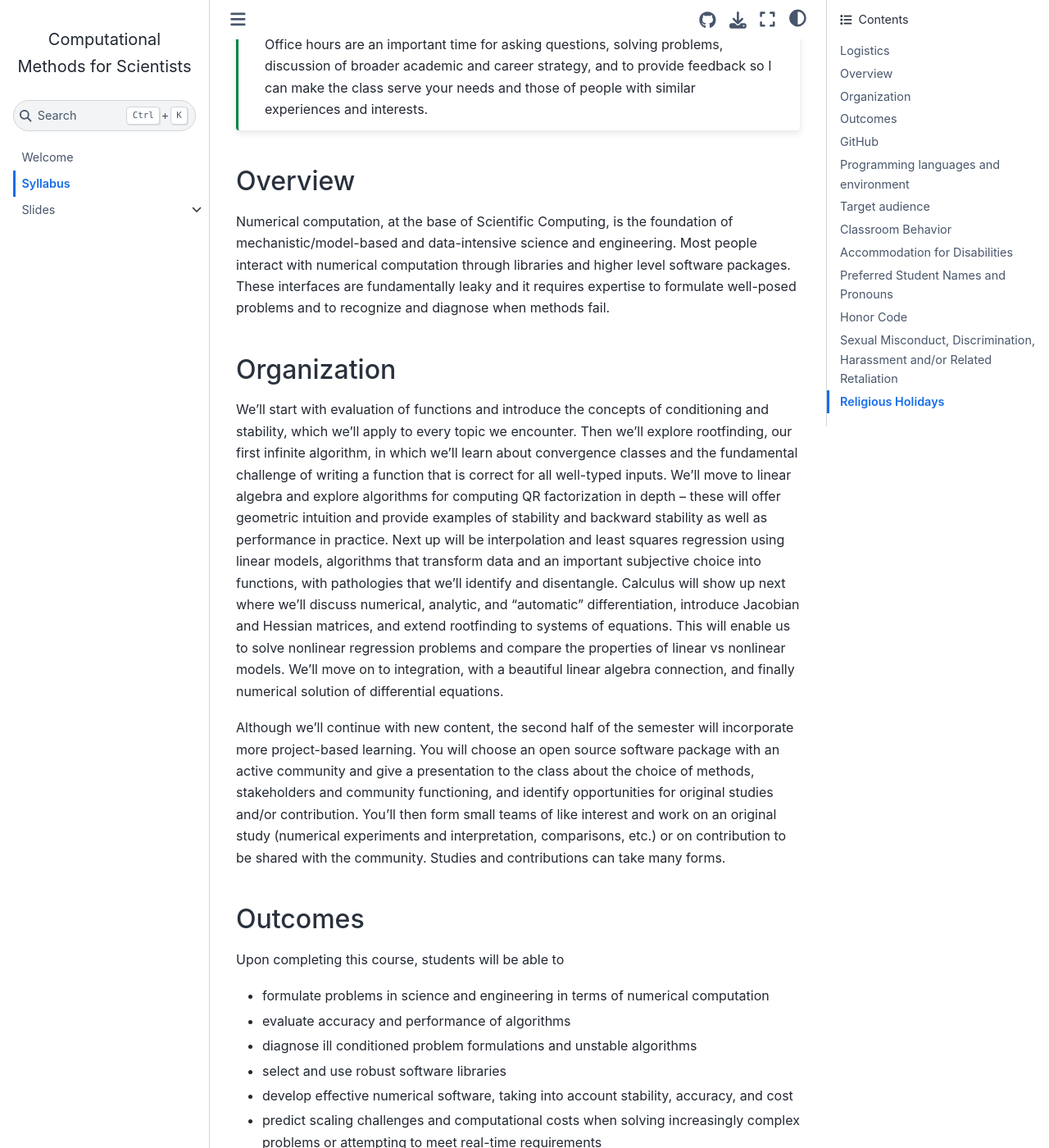
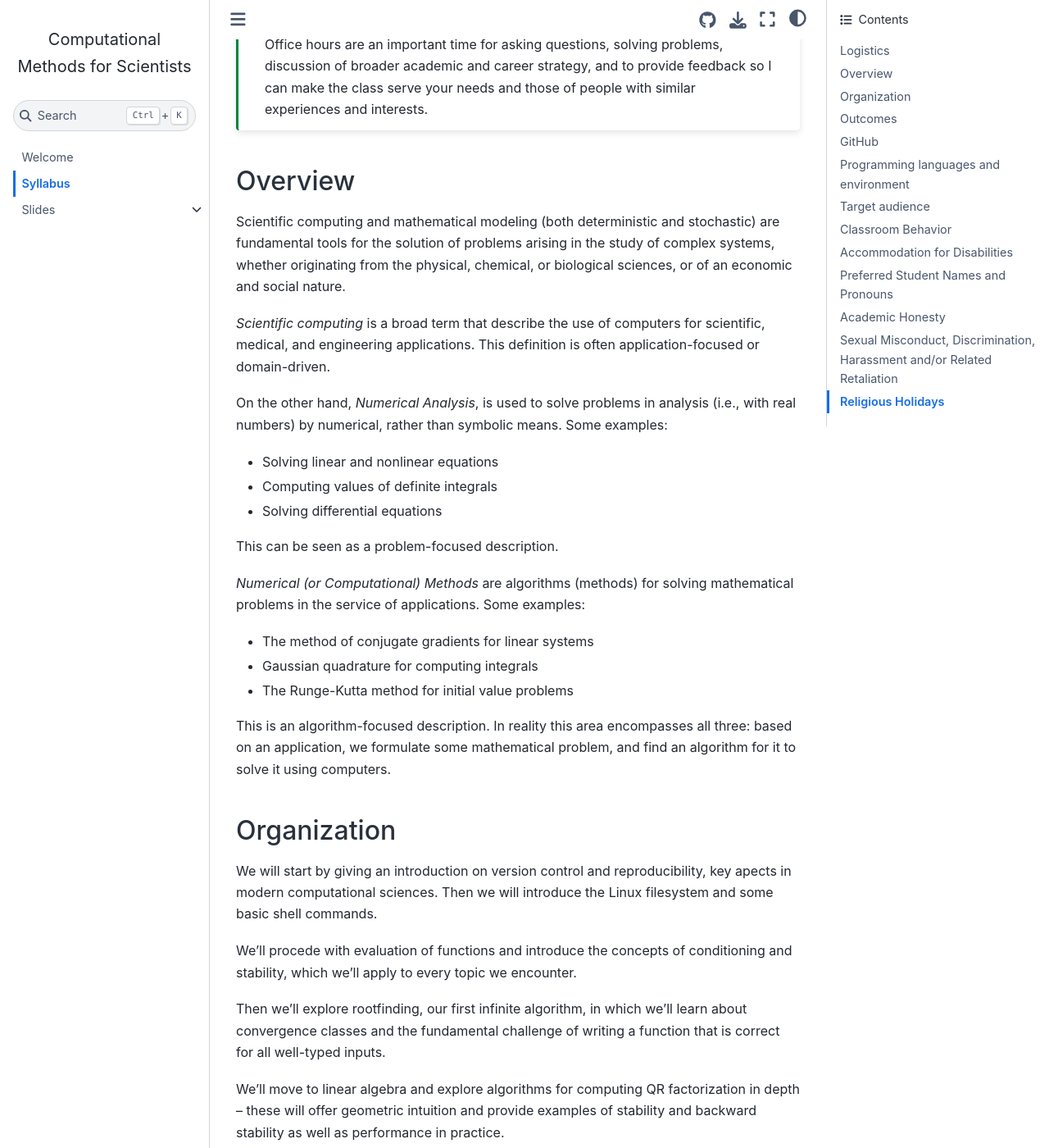
Before and after one commit to sdsu-comp526/fall24, a Jupyter Book: the page built from syllabus.md, in a window 1280 px wide and 1400 px high, scrolled down 391 px. Shown: the whole window at 82% size. Built offline with Jupyter Book 1.0.4 settings and Sphinx 7.4.7 and the Sphinx Book theme 1.1.4, drawn with Linux system fonts in a browser that asks for light colours; pages that are not in the unit, such as notebooks, are missing from menus; some of the changed text lies outside the part shown.

Commit message:
Update syllabus

```diff
--- a/syllabus.md
+++ b/syllabus.md
@@ -16,22 +16,51 @@
 
 ## Overview
 
-Numerical computation, at the base of Scientific Computing, is the foundation of mechanistic/model-based and data-intensive science and engineering.
-Most people interact with numerical computation through libraries and higher level software packages.
-These interfaces are fundamentally leaky and it requires expertise to formulate well-posed problems and to recognize and diagnose when methods fail.
+Scientific computing and mathematical modeling (both deterministic and stochastic) are fundamental tools for the solution of problems arising in the study of complex systems, whether originating from the physical, chemical, or biological sciences, or of an economic and social nature.
+
+_Scientific computing_ is a broad term that describe the use of computers for scientific, medical, and engineering applications. This definition is often application-focused or domain-driven.
+
+On the other hand, _Numerical Analysis_, is used to solve problems in analysis (i.e., with real numbers) by numerical, rather than symbolic means. Some examples:
+
+- Solving linear and nonlinear equations
+- Computing values of definite integrals
+- Solving differential equations
+
+This can be seen as a problem-focused description.
+
+_Numerical (or Computational) Methods_ are algorithms (methods) for solving mathematical problems in the
+service of applications. Some examples:
+
+- The method of conjugate gradients for linear systems
+- Gaussian quadrature for computing integrals
+- The Runge-Kutta method for initial value problems
+
+This is an algorithm-focused description.
+In reality this area encompasses all three: based on an application,
+we formulate some mathematical problem, and find an algorithm for
+it to solve it using computers.
+
 
 ## Organization
 
-We'll start with evaluation of functions and introduce the concepts of conditioning and stability, which we'll apply to every topic we encounter.
+We will start by giving an introduction on version control and reproducibility, key apects in modern computational sciences.
+Then we will introduce the Linux filesystem and some basic shell commands.
+
+We'll procede with evaluation of functions and introduce the concepts of conditioning and stability, which we'll apply to every topic we encounter.
+
 Then we'll explore rootfinding, our first infinite algorithm, in which we'll learn about convergence classes and the fundamental challenge of writing a function that is correct for all well-typed inputs.
+
 We'll move to linear algebra and explore algorithms for computing QR factorization in depth -- these will offer geometric intuition and provide examples of stability and backward stability as well as performance in practice.
+
 Next up will be interpolation and least squares regression using linear models, algorithms that transform data and an important subjective choice into functions, with pathologies that we'll identify and disentangle.
+
 Calculus will show up next where we'll discuss numerical, analytic, and "automatic" differentiation, introduce Jacobian and Hessian matrices, and extend rootfinding to systems of equations.
+
 This will enable us to solve nonlinear regression problems and compare the properties of linear vs nonlinear models.
+
 We'll move on to integration, with a beautiful linear algebra connection, and finally numerical solution of differential equations.
 
 Although we'll continue with new content, the second half of the semester will incorporate more project-based learning.
-You will choose an open source software package with an active community and give a presentation to the class about the choice of methods, stakeholders and community functioning, and identify opportunities for original studies and/or contribution.
 You'll then form small teams of like interest and work on an original study (numerical experiments and interpretation, comparisons, etc.) or on contribution to be shared with the community.
 Studies and contributions can take many forms.
 
@@ -39,64 +68,40 @@
 
 Upon completing this course, students will be able to
 
-* formulate problems in science and engineering in terms of numerical computation
+* formulate problems in science and engineering in terms of computational methods
 * evaluate accuracy and performance of algorithms
 * diagnose ill conditioned problem formulations and unstable algorithms
-* select and use robust software libraries
 * develop effective numerical software, taking into account stability, accuracy, and cost
-* predict scaling challenges and computational costs when solving increasingly complex problems or attempting to meet real-time requirements
 * communicate about the above using figures, numerical experiments, writing, and presentation
 * search for and understand relevant literature and documentation
 
 ### Expectations
 
 1. Enter with a growth mindset, practice adaptive coping, and nurture your intrinsic motivation
-2. Attend class (in-person or virtual) and participate in discussions
-    * you may choose asynchronous as needed for personal reasons, but please make sure to check in with other students and to actively experiment
-3. Annotate assigned readings and respond thoughtfully to prompts
-4. Make an honest attempt on activities, quizzes, etc.
-5. Interact with the class notebooks and read reference material
-6. Set goals and track your progress in your portfolio repository
-    * revise these goals as you learn more
-    * chase your creative impulses and include artifacts in your portfolio
-7. Meet/chat with your partner weekly for at least a few minutes
-    * share how lecture and activities are going
-    * share your goals and how you're progressing
-    * identify questions
-8. Ask or answer at least one question per week (mostly Zulip and Hypothesis)
-    * ask a question that you don't know the answer to
-    * ask a question that you do know the answer to, but you think will be a good exercise/seed for discussion
-    * ask me during office hours, write up your best understanding
-    * make a meme relevant to the class
-    * raise a concern or suggestion that you and/or peers have
-    * contribute an answer or relevant discussion to any of the above
-9. Individual and group projects
+2. Attend class (in-person) and participate in discussions
+3. Make an honest attempt on activities, projects, etc.
+4. Interact with the class notebooks and read reference material
+5. Individual or group projects
 
 ## GitHub
 
-We'll use Git with GitHub Classroom for managing activities and feedback. During the project-based learning later in the semester, you'll likely interact with open source communities using these tools.
-
-You are encouraged to work together on assignments, but must give credit to peer contributions via the commit messages or Git history. For example, you would add
-
-    Suggested-by: Friendly Neighbor <friendly.neighbor@colorado.edu>
-
-to the commit message if that code incorporates an approach suggested by your neighbor. You should ensure that each assignment contains some of your own meaningful intellectual contributions and that you are prepared to discuss all aspects.
+We'll use Git with GitHub Classroom for managing activities and feedback.
 
 ## Programming languages and environment
 
-I will primarily use Julia and [Jupyter notebooks](https://jupyter.org/) for slides and activities in class.  This environment is convenient to work with, general purpose, and has extensive library support.  It is possible to write fast code in Julia, though performance implications can by mysterious. C, C++, and Fortran are popular languages for writing production numerical software, sometimes called from a higher level programming language like Python.  MATLAB is also popular for numerical computing, though it is a proprietary environment and lacks general-purpose libraries. Rust is an exciting young language, albeit with limited numerical library support at this time.
+I will primarily use Julia and [Jupyter notebooks](https://jupyter.org/) for slides and activities in class. This environment is convenient to work with, general purpose, and has extensive library support.  It is possible to write fast code in Julia, though performance implications can be mysterious. C, C++, and Fortran are popular languages for writing production numerical software, sometimes called from a higher level programming language like Python.  MATLAB is also popular for numerical computing, though it is a proprietary environment and lacks general-purpose libraries.
 
-We will make use of libraries written in several languages, and I'll focus on the abstraction rather than minutia of the language. You don't need prior experience in any particular language, but please bring a growth mindset and ask for help as needed (from myself and peers -- Zulip is a good place for this).
-
-Most HPC facilities use a Linux operating system and many open source software packages and libraries will have the best documentation and testing on Linux systems. You can use any environment for your local development environment, or use the CS Department's JupyterHub [coding.csel.io](https://coding.csel.io/) to experiment and develop without a local install.
+Most HPC facilities use a Linux operating system and many open source software packages and libraries will have the best documentation and testing on Linux systems. You can use any environment for your local development environment, or use the SDSU's [JupyterHub](https://jupyterhub.sdsu.edu/) to experiment and develop without a local install.
 
 ## Target audience
 
-Students in computer science, applied mathematics, or a quantitative science or engineering field. Prerequisites:
+Students in computational science, applied mathematics, or a quantitative science or engineering field. Prerequisites:
 
-* Intro programming or alternatives
-* Linear Algebra or alternatives
-* Calculus 2 or alternatives
+* Linear algebra
+* Third semester calculus
+* Matrix theory
+* Integration
+* Partial differentiation
 
 ## Classroom Behavior
 
@@ -104,24 +109,22 @@
 
 ## Accommodation for Disabilities
 
-If you qualify for accommodations because of a disability, please submit your accommodation letter from Disability Services to your faculty member in a timely manner so that your needs can be addressed.  Disability Services determines accommodations based on documented disabilities in the academic environment.  Information on requesting accommodations is located on the Disability Services website. Contact Disability Services at 303-492-8671 or dsinfo@colorado.edu for further assistance.  If you have a temporary medical condition, see Temporary Medical Conditions on the Disability Services website.
+If you think you may qualify for accommodations because of a disability, please contact SDSU Student Ability Success Center and make your faculty member aware in a timely manner so that your needs can be addressed.
 
 ## Preferred Student Names and Pronouns
 
-CU Boulder recognizes that students' legal information doesn't always align with how they identify. Students may update their preferred names and pronouns via the student portal; those preferred names and pronouns are listed on instructors' class rosters. In the absence of such updates, the name that appears on the class roster is the student's legal name.
+We recognize that students' legal information doesn't always align with how they identify. If you feel that the name that appears on the class roster does not reflect your preferred name or pronoun, let your faculty member know.
 
-## Honor Code
+## Academic Honesty
 
-All students enrolled in a University of Colorado Boulder course are responsible for knowing and adhering to the Honor Code academic integrity policy. Violations of the Honor Code may include, but are not limited to: plagiarism, cheating, fabrication, lying, bribery, threat, unauthorized access to academic materials, clicker fraud, submitting the same or similar work in more than one course without permission from all course instructors involved, and aiding academic dishonesty. Students found responsible for violating the academic integrity policy will be subject to nonacademic sanctions from the Honor Code as well as academic sanctions from the faculty member. Additional information regarding the Honor Code academic integrity policy can be found on the Honor Code website.
+SDSU has strict codes of conduct and policies regarding [cheating and plagiarism](https://sacd.sdsu.edu/student-rights/academic-dishonesty/cheating-and-plagiarism). Become familiar with the policy and what constitutes plagiarism. Any cheating or plagiarism will result in failing this class and a disciplinary review by the University. These actions may lead to probation, suspension, or expulsion.
 
 ## Sexual Misconduct, Discrimination, Harassment and/or Related Retaliation
 
-The University of Colorado Boulder (CU Boulder) is committed to fostering an inclusive and welcoming learning, working, and living environment. CU Boulder will not tolerate acts of sexual misconduct (harassment, exploitation, and assault), intimate partner violence (dating or domestic violence), stalking, or protected-class discrimination or harassment by or against members of our community. Individuals who believe they have been subject to misconduct or retaliatory actions for reporting a concern should contact the [SDSU Title X Office](https://titleix.sdsu.edu/report-an-incident-landing).
+SDSU is committed to fostering an inclusive and welcoming learning, working, and living environment. SDSU will not tolerate acts of sexual misconduct (harassment, exploitation, and assault), intimate partner violence (dating or domestic violence), stalking, or protected-class discrimination or harassment by or against members of our community. Individuals who believe they have been subject to misconduct or retaliatory actions for reporting a concern should contact the [SDSU Title IX Office](https://titleix.sdsu.edu/report-an-incident-landing).
 
-Please know that faculty and graduate instructors have a responsibility to inform OIEC when made aware of incidents of sexual misconduct, dating and domestic violence, stalking, discrimination, harassment and/or related retaliation, to ensure that individuals impacted receive information about their rights, support resources, and reporting options.
+Please know that faculty and responsible employees have a responsibility to inform the Title IX Office when made aware of incidents of sexual misconduct, dating and domestic violence, stalking, discrimination, harassment and/or related retaliation, to ensure that individuals impacted receive information about their rights, support resources, and reporting options.
 
 ## Religious Holidays
 
-Campus policy regarding religious observances requires that faculty make every effort to deal reasonably and fairly with all students who, because of religious obligations, have conflicts with scheduled exams, assignments or required attendance.  This class is flexible in many ways, but I would appreciate if you let me know of any conflicts.
-
-See the campus policy regarding religious observances for full details.
+According to the University Policy File, students should notify instructors of planned absences for religious observances by the end of the second week of classes. See the campus policy regarding religious observances for full details.
```
